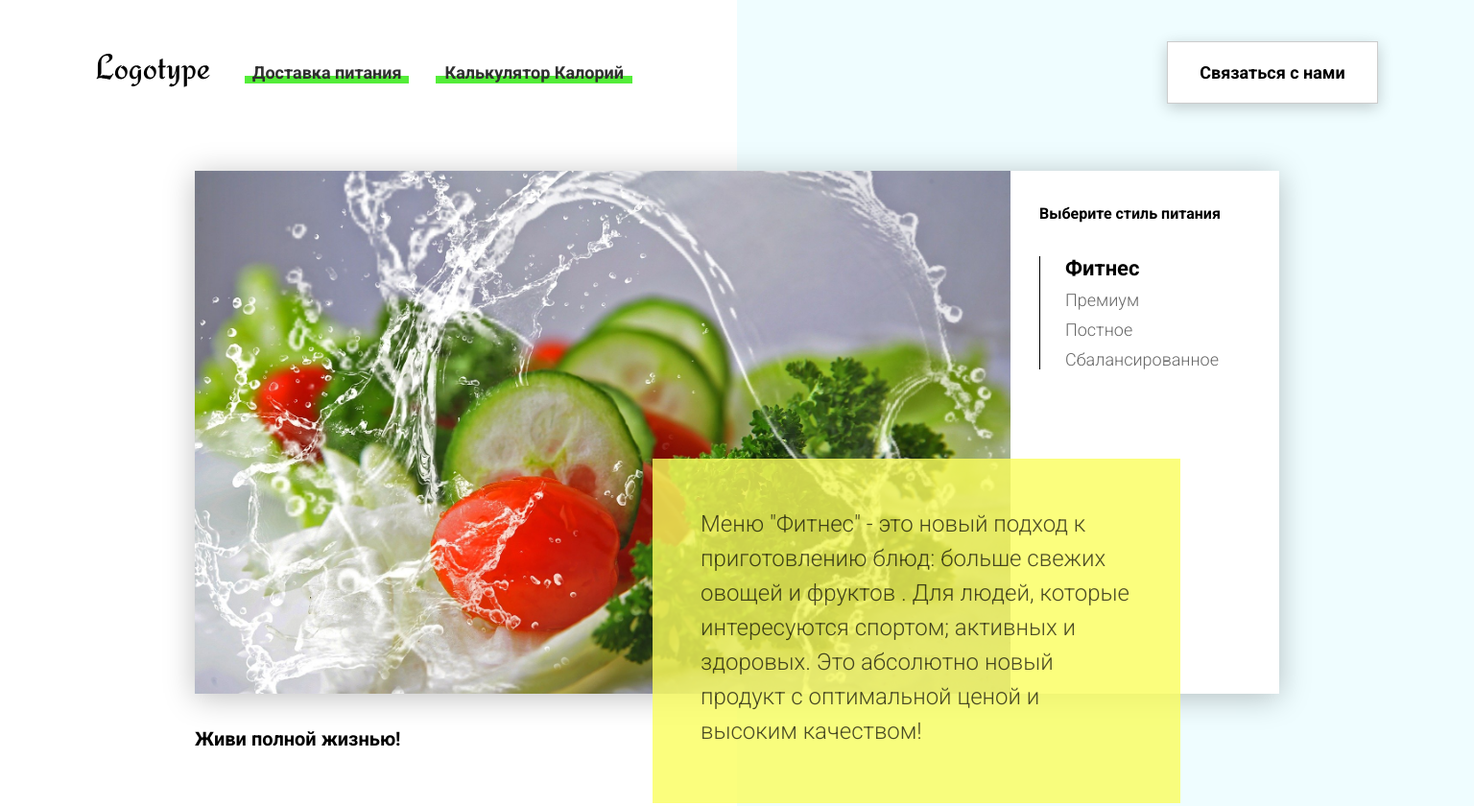
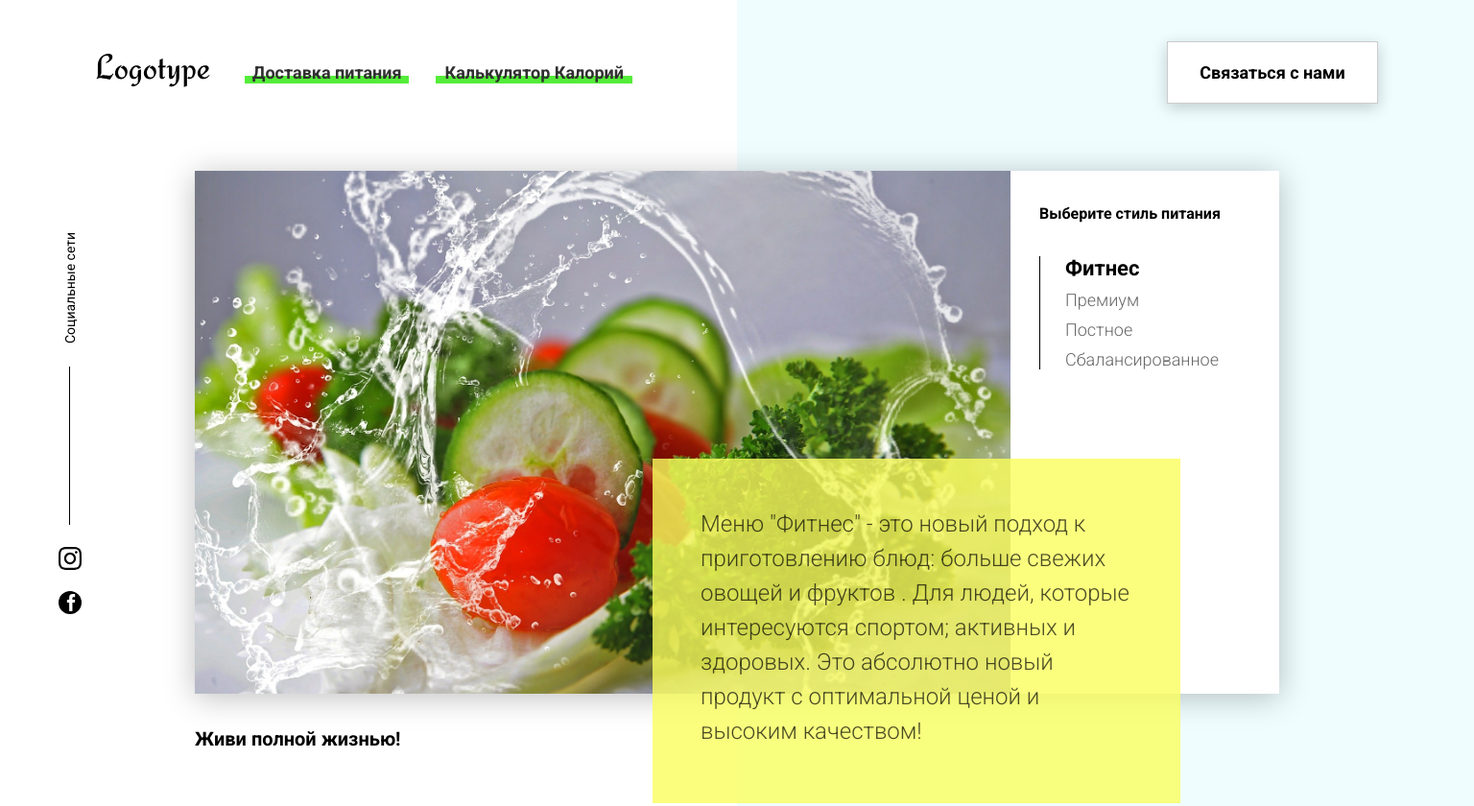
Before and after one commit to izzatPro/SportPit, a website built with webpack: page index.html in a window 1536 px wide. Shown: the top 840 px of the page at 96% size. Built offline with nearby package versions, Linux system fonts and the light colour scheme.

Commit message:
The sidebar ended

```diff
--- a/css/media.css
+++ b/css/media.css
@@ -1,3 +1,8 @@
+@media (min-width:1400px){
+    .sidepanel{
+        display: flex;
+    }
+}
 @media(max-width:1300px){
     .offer .container{
         max-width: 993px;
--- a/css/style_adaptive.css
+++ b/css/style_adaptive.css
@@ -7,3 +7,6 @@ footer .social img{
 .wrapper_link{
     display: flex;
 }
+.sidepanel{
+    display: none;
+}
--- a/index.html
+++ b/index.html
@@ -5,8 +5,8 @@
     <meta name="viewport" content="width=device-width, initial-scale=1.0">
     <title>Food</title>
     <link rel="stylesheet" href="css/style.css">
+    <link rel="stylesheet" href="css/style_adaptive.css">
     <link rel="stylesheet" href="css/media.css">
-    <link rel="stylesheet" href="css/style_adaptive.css">
 </head>
 <body>
     <header class="header">
@@ -24,7 +24,7 @@
         </div>
     </header>
 
-    <!-- <div class="sidepanel">
+    <div class="sidepanel">
         <div class="sidepanel__text"><span>Социальные сети</span></div>
         <div class="sidepanel__divider"></div>
         <a href="#" class="sidepanel__icon">
@@ -33,7 +33,7 @@
         <a href="#" class="sidepanel__icon">
             <img src="icons/facebook.svg" alt="facebook">
         </a>
-    </div> -->
+    </div>
 
     <div class="preview">
         <div class="bgc_blue"></div>
```
